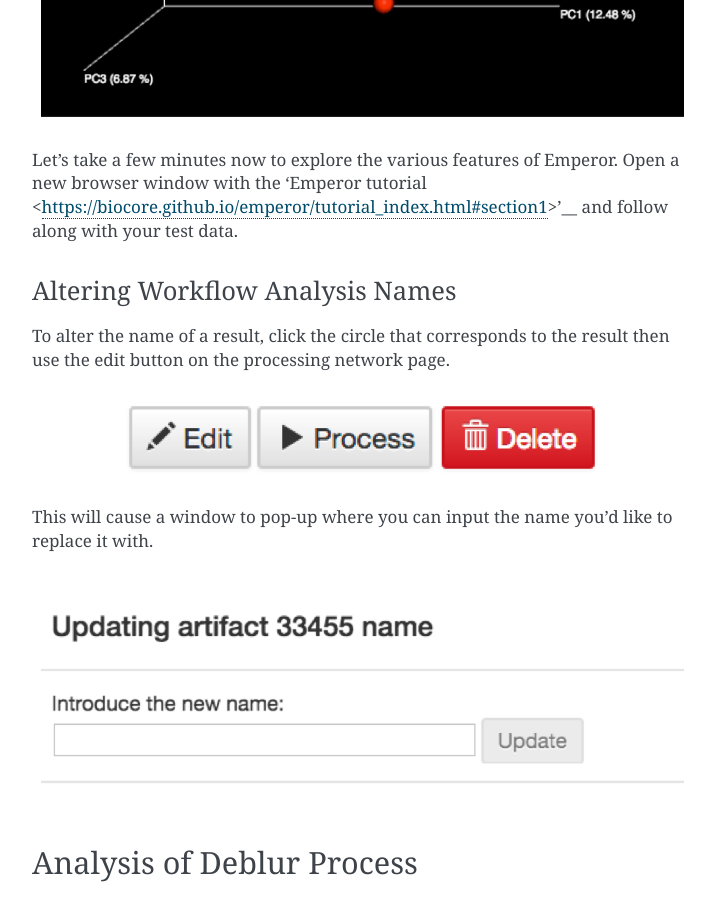
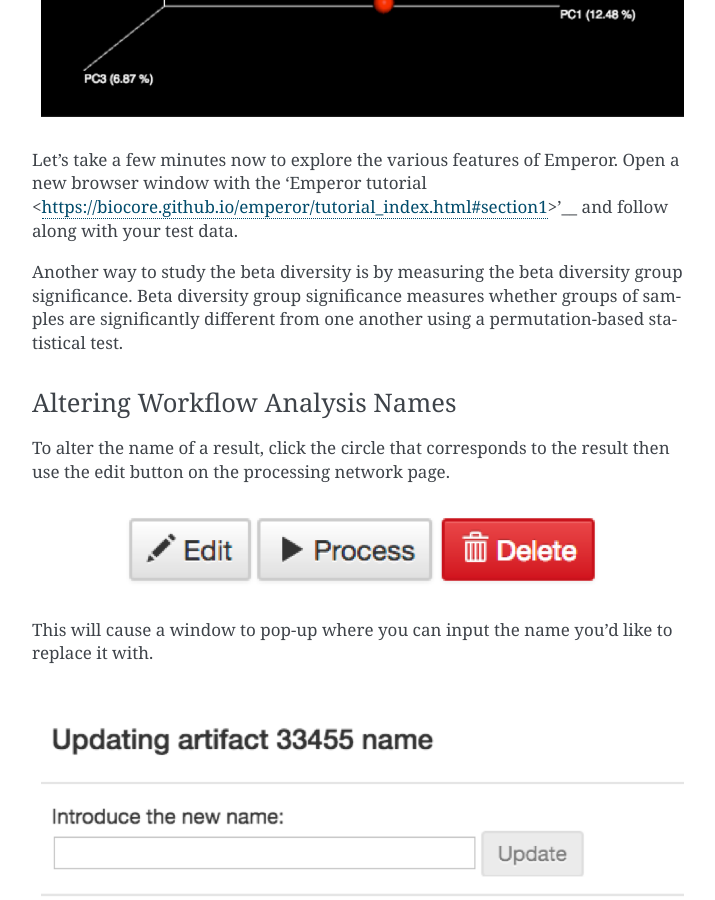
Before and after one commit to biocore/cmi-workshops, a Sphinx documentation site: the page built from docs/qiita-16S-analysis.rst, in a window 1280 px wide and 900 px high, scrolled down 14228 px. Shown: the whole window, without its empty margins (388-1103 px from the left). Built offline with Sphinx 7.4.7, drawn with Linux system fonts in a browser that asks for light colours.

Commit message:
Update qiita-16S-analysis.rst

```diff
--- a/docs/qiita-16S-analysis.rst
+++ b/docs/qiita-16S-analysis.rst
@@ -307,6 +307,8 @@ Clicking on the pcoa (Principal Coordinate Analysis) results will open an intera
 
 Let’s take a few minutes now to explore the various features of Emperor. Open a new browser window with the 'Emperor tutorial <https://biocore.github.io/emperor/tutorial_index.html#section1>'__ and follow along with your test data.
 
+Another way to study the beta diversity is by measuring the beta diversity group significance. Beta diversity group significance measures whether groups of samples are significantly different from one another using a permutation-based statistical test.
+
 Altering Workflow Analysis Names
 ~~~~~~~~~~~~~~~~~~~~~~~~~~~~~~~~
 
```
